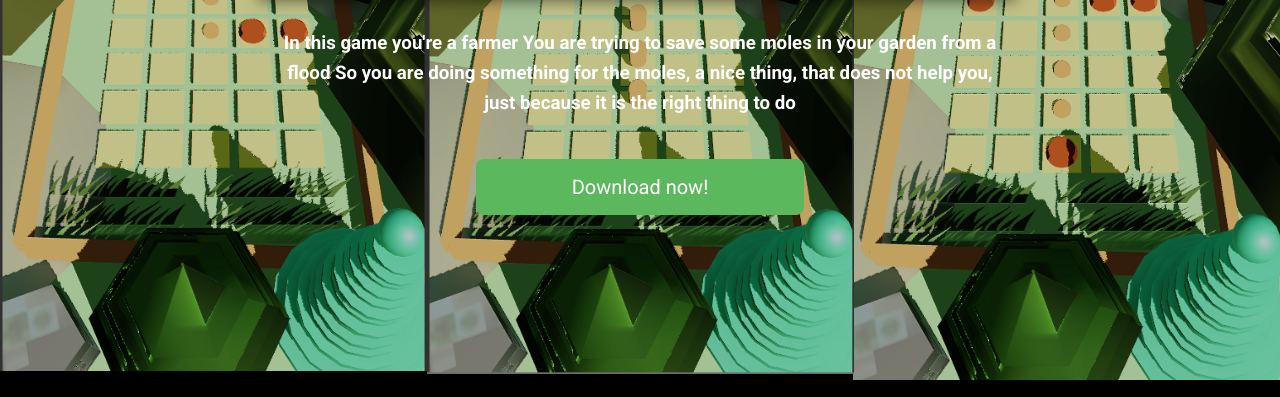
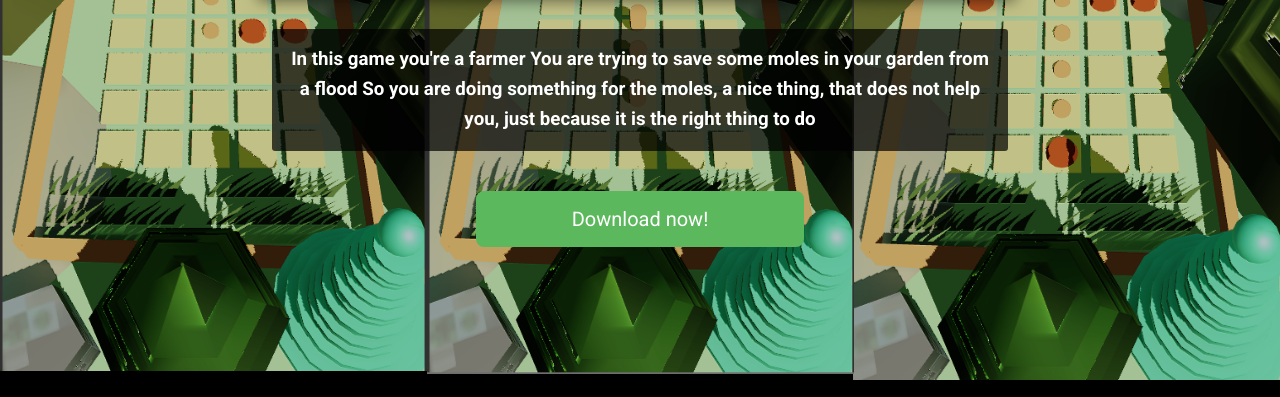
Before and after one commit to mosgizy/Web-prototype, a plain HTML site: page index.html in a window 1280 px wide. Shown: the part 403-800 px from the top of the page. Drawn offline with Linux system fonts and the light colour scheme.

Commit message:
added background color to the description

```diff
--- a/styles.css
+++ b/styles.css
@@ -77,6 +77,9 @@ header {
 	margin-block-end: 2.5rem;
 	font-weight: 600;
 	line-height: 1.6;
+	background-color: rgba(0, 0, 0, 0.7);
+	padding: 1rem;
+	border-radius: 0.2rem;
 }
 
 .btn {
@@ -95,107 +98,3 @@ header {
 	background-color: var(--btn-hover-color);
 	color: black;
 }
-
-/* section {
-	min-height: 50vh;
-	display: flex;
-	justify-content: center;
-}
-
-.section-wrapper {
-	display: flex;
-	flex-direction: column;
-	padding-inline: 1rem;
-	padding-block: 2rem;
-}
-
-@media screen and (min-width: 768px) {
-	.section-wrapper {
-		justify-content: space-between;
-		gap: 1.5rem;
-		width: 80vw;
-		max-width: 1200px;
-		flex-direction: row;
-	}
-}
-
-.section-wrapper > * {
-	flex: 1 1 48vw;
-	display: grid;
-	place-items: center;
-}
-
-.about-game {
-	color: var(--text-color);
-}
-
-.about-game h2,
-.about-game p,
-.game-play-info h2,
-.game-play-info p {
-	margin-block-end: 1rem;
-}
-
-.about-game p,
-.game-play-info p {
-	line-height: 1.5;
-}
-
-.about-game .btn {
-	margin-block-start: 1rem;
-}
-
-table {
-	border-collapse: collapse;
-	width: 100%;
-	height: 50%;
-	color: var(--text-color);
-}
-
-th {
-	text-align: left;
-}
-
-td {
-	border-bottom: 1px solid rgba(0, 0, 0, 0.5);
-	padding-block-start: 1rem;
-}
-
-.game-play {
-	background-image: url('assets/gameplaybg.jpg');
-	background-size: cover;
-	background-position: center;
-	background-repeat: no-repeat;
-
-	color: var(--white);
-}
-
-video {
-	aspect-ratio: 16/9;
-}
-
-.btn-wrapper {
-	display: flex;
-	justify-content: space-between;
-	gap: 2rem;
-	margin-block-start: 1.5rem;
-}
-
-.btn-wrapper .btn {
-	font-size: 0.8rem;
-	padding-inline: unset;
-	text-align: center;
-	width: 100%;
-}
-
-footer {
-	min-height: 25vh;
-	background-image: url('assets/footerbg.jpg');
-	background-size: cover;
-	background-position: 50% 10%;
-	background-repeat: no-repeat;
-	color: var(--white);
-	display: grid;
-	place-items: center;
-	text-align: center;
-} */
```
